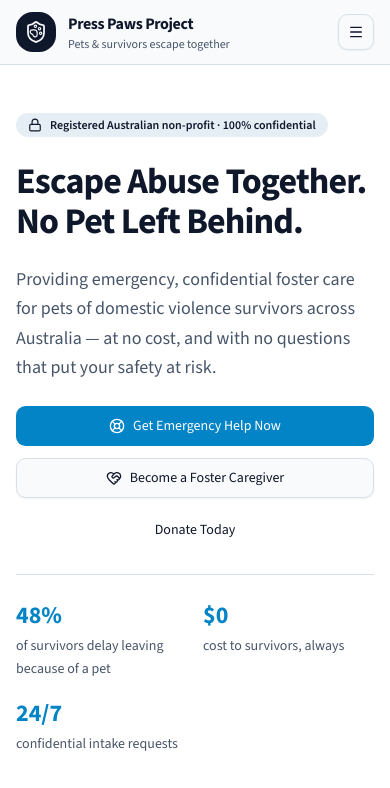
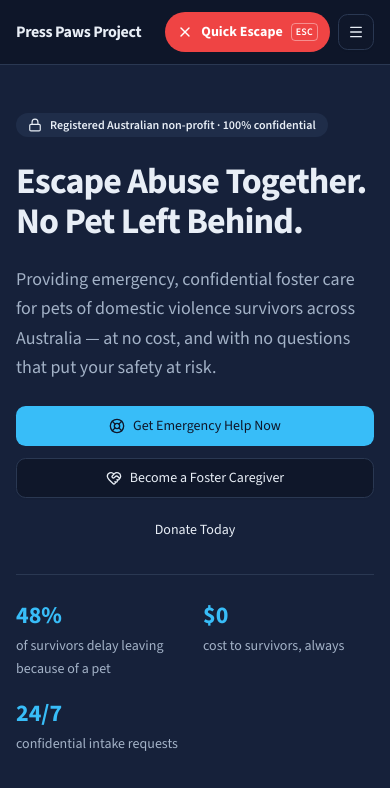
Before and after one commit to Jared-Esther/tursdata-studio, a Next.js app: page / in a window 390 px wide. Shown: the top 788 px of the page. Built offline with nearby package versions, Linux system fonts and the light colour scheme.

Commit message:
feat: update dark theme colors and enforce dark mode layout
Co-authored-by: Jared-Esther <238017760+Jared-Esther@users.noreply.github.com>

```diff
--- a/app/globals.css
+++ b/app/globals.css
@@ -72,28 +72,28 @@
 
 .dark {
   color-scheme: dark;
-  --background: #0b1220;
+  --background: #0f172a;
   --foreground: #e8eef6;
-  --card: #121c2e;
+  --card: #16213a;
   --card-foreground: #e8eef6;
-  --popover: #121c2e;
+  --popover: #16213a;
   --popover-foreground: #e8eef6;
   --primary: #e8eef6;
-  --primary-foreground: #0b1220;
-  --secondary: #1c2942;
+  --primary-foreground: #0f172a;
+  --secondary: #1f2d49;
   --secondary-foreground: #e8eef6;
-  --muted: #18243a;
+  --muted: #1b2740;
   --muted-foreground: #a3b2c7;
   --accent: #38bdf8;
-  --accent-foreground: #0b1220;
+  --accent-foreground: #0f172a;
   --care: #4ade80;
-  --care-foreground: #0b1220;
+  --care-foreground: #0f172a;
   --destructive: #ef4444;
   --destructive-foreground: #ffffff;
-  --border: #26344c;
-  --input: #33425c;
+  --border: #2a3852;
+  --input: #364560;
   --ring: #38bdf8;
-  --footer: #060c17;
+  --footer: #0a1120;
   --footer-foreground: #e8eef6;
 }
 
--- a/app/layout.tsx
+++ b/app/layout.tsx
@@ -1,6 +1,5 @@
 import { Analytics } from '@vercel/analytics/next'
 import { Source_Sans_3 } from 'next/font/google'
-import { ThemeProvider } from 'next-themes'
 import type { Metadata, Viewport } from 'next'
 import { QuickEscape } from '@/components/quick-escape'
 import { Toaster } from '@/components/ui/sonner'
@@ -28,12 +27,11 @@ export const metadata: Metadata = {
   },
 }
 
+// The site is locked to the dark navy palette: it keeps the screen discreet at
+// night and avoids a bright flash if a survivor opens the site near an abuser.
 export const viewport: Viewport = {
-  colorScheme: 'light dark',
-  themeColor: [
-    { media: '(prefers-color-scheme: light)', color: '#f8fafc' },
-    { media: '(prefers-color-scheme: dark)', color: '#0b1220' },
-  ],
+  colorScheme: 'dark',
+  themeColor: '#0f172a',
 }
 
 export default function RootLayout({
@@ -42,13 +40,8 @@ export default function RootLayout({
   children: React.ReactNode
 }>) {
   return (
-    <html
-      lang="en-AU"
-      suppressHydrationWarning
-      className={`bg-background ${sourceSans.variable}`}
-    >
+    <html lang="en-AU" className={`dark bg-background ${sourceSans.variable}`}>
       <body className="antialiased bg-background text-foreground font-sans">
-        <ThemeProvider attribute="class" defaultTheme="system" enableSystem>
         <a
           href="#main"
           className="sr-only focus:not-sr-only focus:fixed focus:top-4 focus:left-4 focus:z-100 focus:rounded-md focus:bg-primary focus:px-4 focus:py-2 focus:text-primary-foreground"
@@ -57,8 +50,7 @@ export default function RootLayout({
         </a>
         {children}
         <QuickEscape />
-          <Toaster position="top-center" />
-        </ThemeProvider>
+        <Toaster position="top-center" theme="dark" />
         {process.env.NODE_ENV === 'production' && <Analytics />}
       </body>
     </html>
--- a/components/quick-escape.tsx
+++ b/components/quick-escape.tsx
@@ -2,6 +2,7 @@
 
 import { useCallback, useEffect, useRef } from 'react'
 import { XIcon } from 'lucide-react'
+import { cn } from '@/lib/utils'
 
 const SAFE_URL = 'https://www.google.com.au'
 const DOUBLE_TAP_WINDOW_MS = 500
@@ -43,7 +44,11 @@ export function useQuickEscape() {
   return escapeNow
 }
 
-function EscapeButton({ className }: { className?: string }) {
+/**
+ * The single Quick Escape control. It is rendered exactly once, in the
+ * header's top-right corner, at every breakpoint.
+ */
+export function EscapeButton({ className }: { className?: string }) {
   const escape = useCallback(() => escapeNow(), [])
 
   return (
@@ -51,7 +56,10 @@ function EscapeButton({ className }: { className?: string }) {
       type="button"
       onClick={escape}
       aria-label="Quick escape — leave this site immediately and go to Google"
-      className={`pointer-events-auto flex items-center gap-2 rounded-full bg-destructive px-4 py-2.5 text-sm font-bold text-destructive-foreground shadow-lg ring-2 ring-destructive/25 transition hover:brightness-110 focus-visible:outline-2 focus-visible:outline-offset-2 focus-visible:outline-destructive ${className ?? ''}`}
+      className={cn(
+        'flex shrink-0 items-center gap-2 rounded-full bg-destructive px-3 py-2.5 text-sm font-bold whitespace-nowrap text-destructive-foreground transition hover:brightness-110 focus-visible:outline-2 focus-visible:outline-offset-2 focus-visible:outline-destructive sm:px-4',
+        className,
+      )}
     >
       <XIcon aria-hidden="true" className="size-4" />
       Quick Escape
@@ -66,16 +74,8 @@ export function QuickEscape() {
   useQuickEscape()
 
   return (
-    <>
-      <div className="pointer-events-none fixed top-3 right-3 z-90 hidden md:block">
-        <EscapeButton />
-      </div>
-      <div className="pointer-events-none fixed right-3 bottom-3 z-90 md:hidden">
-        <EscapeButton />
-      </div>
-      <p className="sr-only" aria-live="polite">
-        Press the Escape key twice quickly to leave this site immediately.
-      </p>
-    </>
+    <p className="sr-only" aria-live="polite">
+      Press the Escape key twice quickly to leave this site immediately.
+    </p>
   )
 }
--- a/components/site-footer.tsx
+++ b/components/site-footer.tsx
@@ -1,19 +1,14 @@
 import Link from 'next/link'
-import { MailIcon, MapPinIcon, PhoneIcon, UserIcon } from 'lucide-react'
-import { Alert, AlertDescription, AlertTitle } from '@/components/ui/alert'
-import { BrandMark } from '@/components/site-header'
+import { GlobeIcon, MailIcon, MapPinIcon, UserIcon } from 'lucide-react'
 import { Separator } from '@/components/ui/separator'
 
 export function SiteFooter() {
   return (
     <footer id="contact" className="border-t border-border bg-footer text-footer-foreground">
       <div className="mx-auto max-w-6xl px-4 py-14 md:px-6">
-        <div className="grid gap-10 lg:grid-cols-3">
+        <div className="grid gap-10 md:grid-cols-2 md:gap-16">
           <div className="flex flex-col gap-4">
-            <div className="flex items-center gap-3">
-              <BrandMark className="bg-footer-foreground text-footer" />
-              <span className="text-lg font-bold">Press Paws Project</span>
-            </div>
+            <span className="text-lg font-bold tracking-tight">Press Paws Project</span>
             <p className="text-sm leading-relaxed text-footer-foreground/75">
               Registered Australian non-profit removing a critical safety barrier
               for domestic violence survivors, so people and their companion
@@ -34,10 +29,14 @@ export function SiteFooter() {
                 <MailIcon aria-hidden="true" className="mt-0.5 size-4 shrink-0 text-footer-foreground/60" />
                 <a
                   href="mailto:info@presspawsproject.org.au"
-                  className="underline underline-offset-4 hover:text-footer-foreground/80"
+                  className="no-underline transition-colors hover:text-footer-foreground/80 hover:underline hover:underline-offset-4"
                 >
                   info@presspawsproject.org.au
                 </a>
+              </li>
+              <li className="flex items-start gap-3">
+                <GlobeIcon aria-hidden="true" className="mt-0.5 size-4 shrink-0 text-footer-foreground/60" />
+                <span className="font-semibold">presspawsproject.org.au</span>
               </li>
               <li className="flex items-start gap-3">
                 <MapPinIcon aria-hidden="true" className="mt-0.5 size-4 shrink-0 text-footer-foreground/60" />
@@ -47,22 +46,22 @@ export function SiteFooter() {
             <nav aria-label="Footer navigation">
               <ul className="flex flex-wrap gap-x-4 gap-y-2 text-sm text-footer-foreground/75">
                 <li>
-                  <Link href="/#mission" className="underline underline-offset-4 hover:text-footer-foreground">
+                  <Link href="/#mission" className="no-underline transition-colors hover:text-footer-foreground hover:underline hover:underline-offset-4">
                     Our Mission
                   </Link>
                 </li>
                 <li>
-                  <Link href="/get-help" className="underline underline-offset-4 hover:text-footer-foreground">
+                  <Link href="/get-help" className="no-underline transition-colors hover:text-footer-foreground hover:underline hover:underline-offset-4">
                     Get Help
                   </Link>
                 </li>
                 <li>
-                  <Link href="/#foster" className="underline underline-offset-4 hover:text-footer-foreground">
+                  <Link href="/#foster" className="no-underline transition-colors hover:text-footer-foreground hover:underline hover:underline-offset-4">
                     Become a Foster
                   </Link>
                 </li>
                 <li>
-                  <Link href="/#donate" className="underline underline-offset-4 hover:text-footer-foreground">
+                  <Link href="/#donate" className="no-underline transition-colors hover:text-footer-foreground hover:underline hover:underline-offset-4">
                     Donate
                   </Link>
                 </li>
@@ -70,25 +69,6 @@ export function SiteFooter() {
             </nav>
           </div>
 
-          <Alert variant="destructive" className="bg-background">
-            <PhoneIcon />
-            <AlertTitle>In immediate danger? Call 000.</AlertTitle>
-            <AlertDescription>
-              <p>
-                National Domestic Violence Line:{' '}
-                <a href="tel:1800737732" className="font-semibold underline underline-offset-4">
-                  1800 737 732
-                </a>{' '}
-                (1800RESPECT) — free and confidential, 24 hours a day.
-              </p>
-              <p>
-                Lifeline:{' '}
-                <a href="tel:131114" className="font-semibold underline underline-offset-4">
-                  13 11 14
-                </a>
-              </p>
-            </AlertDescription>
-          </Alert>
         </div>
 
         <Separator className="my-8 bg-footer-foreground/15" />
--- a/components/site-header.tsx
+++ b/components/site-header.tsx
@@ -2,10 +2,9 @@
 
 import { useState } from 'react'
 import Link from 'next/link'
-import { MenuIcon, PawPrintIcon, ShieldIcon, XIcon } from 'lucide-react'
+import { MenuIcon, XIcon } from 'lucide-react'
 import { Button } from '@/components/ui/button'
-import { escapeNow } from '@/components/quick-escape'
-import { cn } from '@/lib/utils'
+import { EscapeButton } from '@/components/quick-escape'
 
 const NAV_LINKS = [
   { label: 'Home', href: '/#top' },
@@ -16,21 +15,6 @@ const NAV_LINKS = [
   { label: 'Contact', href: '/#contact' },
 ]
 
-export function BrandMark({ className }: { className?: string }) {
-  return (
-    <span
-      aria-hidden="true"
-      className={cn(
-        'relative inline-flex size-10 shrink-0 items-center justify-center rounded-xl bg-primary text-primary-foreground',
-        className,
-      )}
-    >
-      <ShieldIcon className="size-6" strokeWidth={1.75} />
-      <PawPrintIcon className="absolute size-3.5 translate-y-[-1px] text-primary-foreground" />
-    </span>
-  )
-}
-
 export function SiteHeader() {
   const [open, setOpen] = useState(false)
 
@@ -39,16 +23,13 @@ export function SiteHeader() {
       <div className="mx-auto flex max-w-6xl items-center justify-between gap-4 px-4 py-3 md:px-6">
         <Link
           href="/#top"
-          className="flex items-center gap-3 rounded-md focus-visible:outline-2 focus-visible:outline-offset-2 focus-visible:outline-ring"
+          className="flex flex-col rounded-md leading-tight focus-visible:outline-2 focus-visible:outline-offset-2 focus-visible:outline-ring"
         >
-          <BrandMark />
-          <span className="flex flex-col leading-tight">
-            <span className="text-base font-bold tracking-tight text-foreground">
-              Press Paws Project
-            </span>
-            <span className="text-xs text-muted-foreground">
-              Pets &amp; survivors escape together
-            </span>
+          <span className="text-base font-bold tracking-tight whitespace-nowrap text-foreground sm:text-lg">
+            Press Paws Project
+          </span>
+          <span className="hidden text-xs text-muted-foreground sm:block">
+            Pets &amp; survivors escape together
           </span>
         </Link>
 
@@ -68,15 +49,7 @@ export function SiteHeader() {
         </nav>
 
         <div className="flex items-center gap-2">
-          <button
-            type="button"
-            onClick={() => escapeNow()}
-            aria-label="Quick escape — leave this site immediately and go to Google"
-            className="hidden items-center gap-2 rounded-full bg-destructive px-4 py-2 text-sm font-bold text-destructive-foreground transition hover:brightness-110 focus-visible:outline-2 focus-visible:outline-offset-2 focus-visible:outline-destructive md:inline-flex lg:hidden xl:inline-flex"
-          >
-            <XIcon aria-hidden="true" className="size-4" />
-            Quick Escape
-          </button>
+          <EscapeButton />
           <Button
             variant="outline"
             size="icon"
@@ -86,7 +59,7 @@ export function SiteHeader() {
             className="lg:hidden"
             onClick={() => setOpen((value) => !value)}
           >
-            {open ? <MenuIcon /> : <MenuIcon />}
+            {open ? <XIcon /> : <MenuIcon />}
           </Button>
         </div>
       </div>
```
Lines whose indentation alone changed are shown as unchanged.
